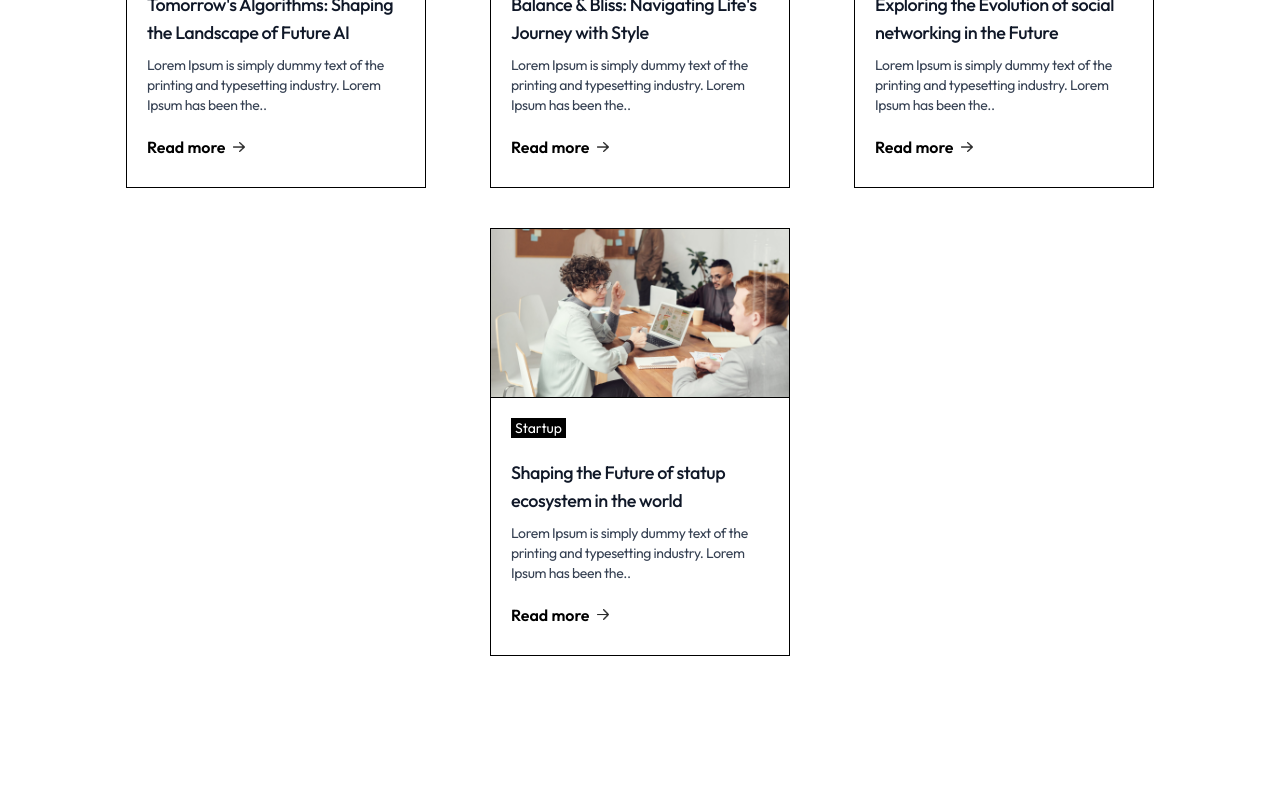
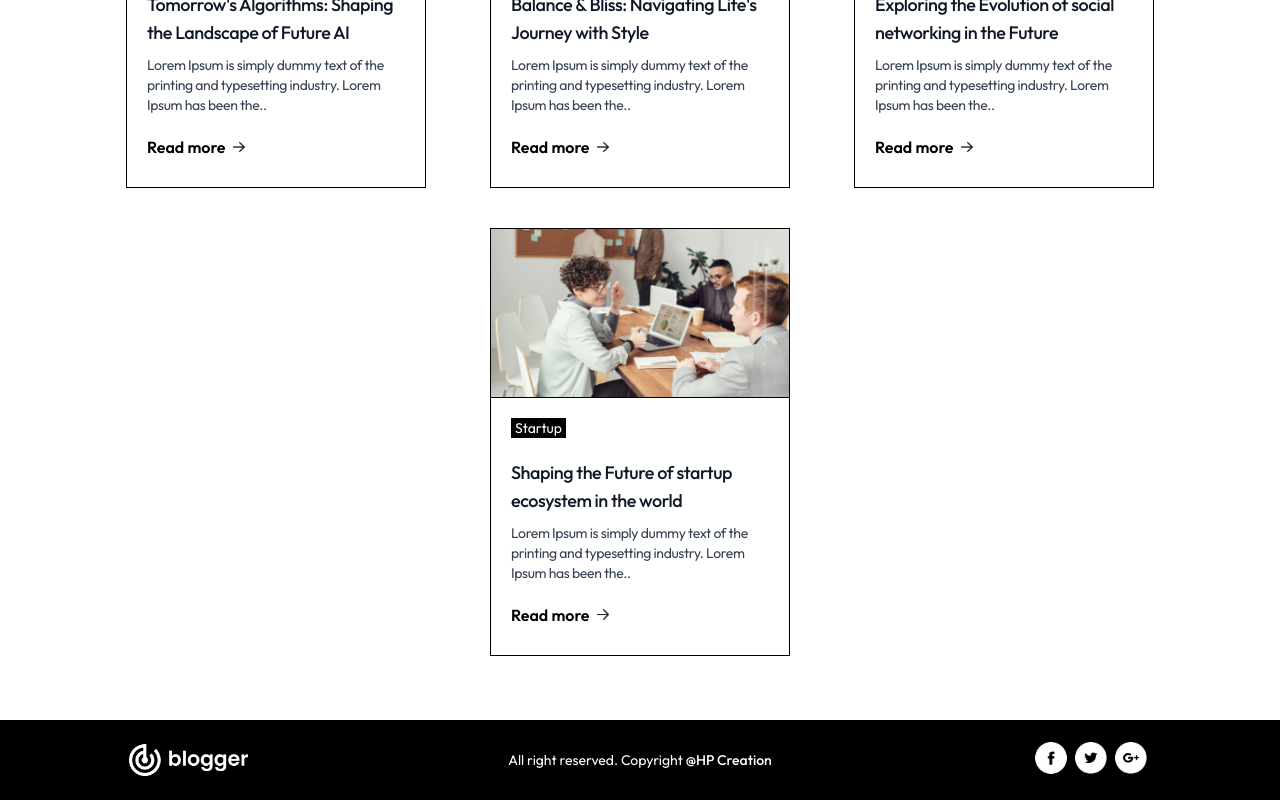
Before and after one commit to hemapriyavk/Full-stack-blog-application-using-Next.js, a Next.js app: page / in a window 1280 px wide. Shown: the part 2615-3415 px from the top of the page. Before the commit the page ends 3335 px from the top, so only its background shows below. Built offline with nearby package versions, Linux system fonts and the light colour scheme.

Commit message:
created footer section

```diff
--- a/Assets/assets.js
+++ b/Assets/assets.js
@@ -15,7 +15,7 @@
 import blog_pic_15 from './blog_pic_15.png';
 import blog_pic_16 from './blog_pic_16.png';
 import facebook_icon from './facebook_icon.png'
-import googleplus_icon from './googleplus_icon.png'
+import googlePlus_icon from './googleplus_icon.png'
 import twitter_icon from './twitter_icon.png'
 import profile_icon from './profile_icon.png'
 import logo from './logo.png'
@@ -28,7 +28,7 @@
 
 export const assets = {
     facebook_icon,
-    googleplus_icon,
+    googlePlus_icon,
     twitter_icon,
     profile_icon,
     logo,
@@ -192,7 +192,7 @@
     },
     {
         id:16,
-        title:"Shaping the Future of statup ecosystem in the world",
+        title:"Shaping the Future of startup ecosystem in the world",
         description:"Lorem Ipsum is simply dummy text of the printing and typesetting industry. Lorem Ipsum has been the..",
         image:blog_pic_16,
         date:Date.now(),
--- a/Components/BlogItem.jsx
+++ b/Components/BlogItem.jsx
@@ -5,7 +5,7 @@
 const BlogItem = ({title, description, category, image}) => {
   return (
     <div className='max-w-[330px] sm:max-w-[300px] bg-white border border-black hover:shadow-[-7px_7px_0px_#000000]'>
-        <Image src={image} alt='blog-image' width={400} height={400} className='border-b border-black'/>
+        <Image src={image} alt="blog-image" width={400} height={400} className='border-b border-black'/>
         <p className='ml-5 mt-5 px-1 inline-block bg-black text-white text-sm'>{category}</p>
         <div className='p-5'>
             <h5 className='mb-2 text-lg font-medium tracking-tight text-gray-900'>{title}</h5>
--- /dev/null
+++ b/Components/Footer.jsx
@@ -0,0 +1,20 @@
+import { assets } from '@/Assets/assets'
+import Image from 'next/image'
+import React from 'react'
+
+const Footer = () => {
+  return (
+    <div className='flex justify-around flex-col gap-2 sm:gap-0 sm:flex-row bg-black py-5 items-center'>
+        <Image src={assets.logo_light} alt="logo-light" width={120} />
+        <p className='text-white text-sm'>All right reserved.  Copyright <a className='font-medium' href='https://hemapriya-portfolio.vercel.app/' target="_blank">@HP Creation</a></p>
+        <div className='flex'>
+            <Image src={assets.facebook_icon} alt="facebook" width={40} />
+            <Image src={assets.twitter_icon} alt="twitter" width={40} />
+            <Image src={assets.googlePlus_icon} alt="googlePlus" width={40} />
+        </div>
+
+    </div>
+  )
+}
+
+export default Footer
--- a/Components/Header.jsx
+++ b/Components/Header.jsx
@@ -6,7 +6,7 @@
   return (
     <div className='py-5 px-5 md:px-12 lg:px-28'>
         <div className='flex justify-between items-center'>
-            <Image src={assets.logo} width={180} alt='logo' className='w-[130px] sm:w-auto' />
+            <Image src={assets.logo} alt="logo" width={180} className='w-[130px] sm:w-auto' />
             <button className='flex items-center gap-2 font-medium py-1 px-3 sm:py-3 sm:px-6 border border-solid border-black shadow-[-7px_7px_0px_#000000]'>Get Started <Image src={assets.arrow}/></button>
         </div>
 
--- a/app/page.js
+++ b/app/page.js
@@ -1,5 +1,6 @@
 'use client'
 import BlogList from "@/Components/BlogList";
+import Footer from "@/Components/Footer";
 import Header from "@/Components/Header";
 
 export default function Home() {
@@ -7,6 +8,7 @@
     <>
     <Header />
     <BlogList />
+    <Footer />
     </>
   );
 }
```
